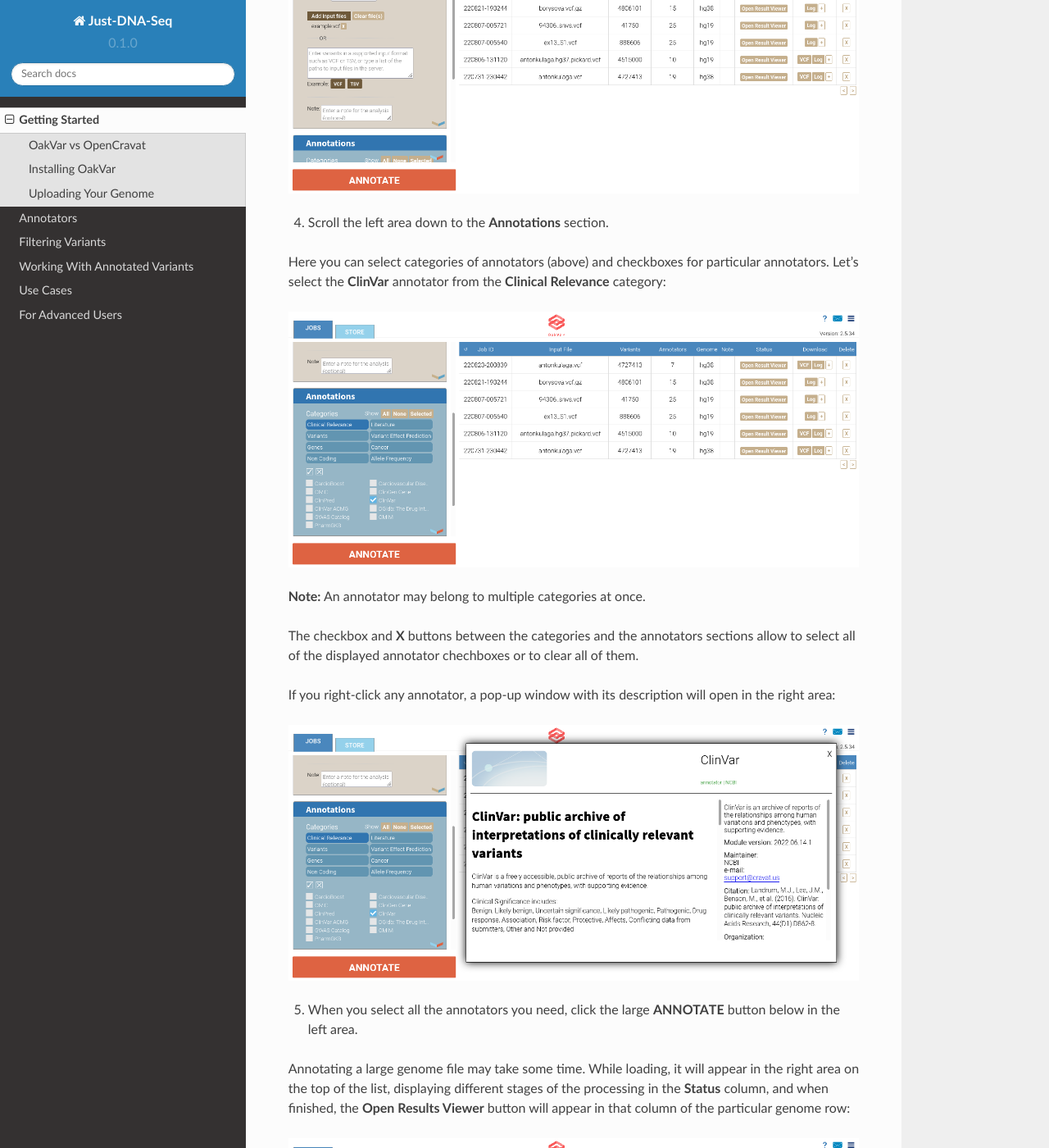
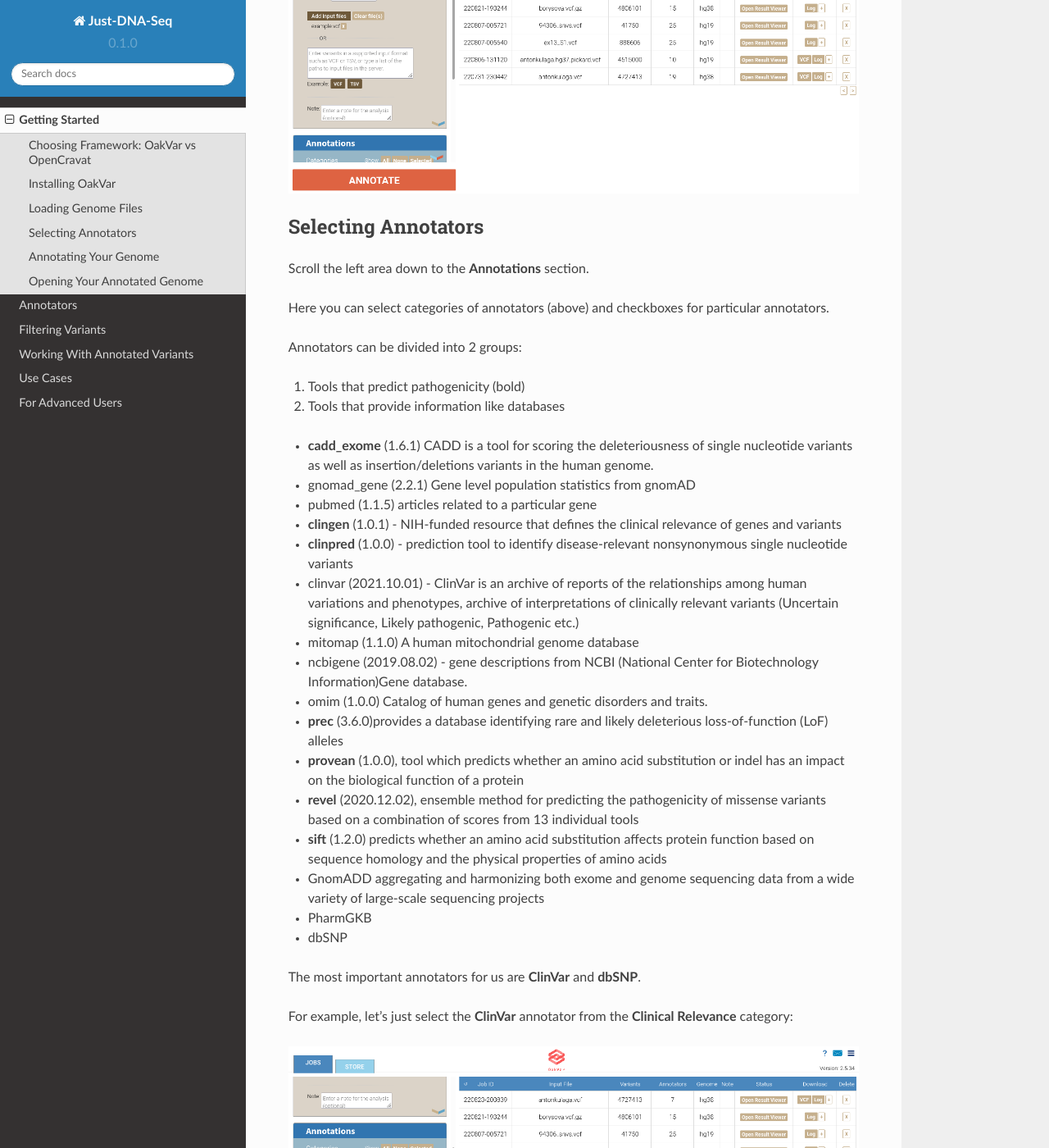
Before and after one commit to dna-seq/just-dna-seq, a Sphinx documentation site: the page built from docs/source/getting_started.rst, in a window 1280 px wide and 1400 px high, scrolled down 1302 px. Shown: the whole window at 82% size. Built offline with Sphinx 7.4.7 and the Read the Docs theme 2.0.0, drawn with Linux system fonts in a browser that asks for light colours; some of the changed text lies outside the part shown.

Commit message:
Update getting_started.rst
Merged the Annotators section inside Getting Started, not to interrupt the action sequence

```diff
--- a/docs/source/getting_started.rst
+++ b/docs/source/getting_started.rst
@@ -1,8 +1,8 @@
 Getting Started
 ===============
 
-OakVar vs OpenCravat
---------------------
+Choosing Framework: OakVar vs OpenCravat
+----------------------------------------
 
 Both OpenCravat and OakVar can be used to annotate a human genome. However, as OakVar is based on OpenCravat and contains more advanced features customized specially for personal longevity genomics, it is recommended to use OakVar, and this documentation is based on it.
 
@@ -13,7 +13,7 @@
 
 Instructions how to install OakVar could be found in the OakVar documentation: https://oakvar.readthedocs.io/en/latest/
 
-Uploading Your Genome
+Loading Genome Files
 ---------------------
 
 1. Open OakVar in your browser. You will see the index page:
@@ -32,9 +32,53 @@
 .. image:: vcf-loaded.png
   :alt: vcf files loaded
 
-4. Scroll the left area down to the **Annotations** section.
+Selecting Annotators
+--------------------
 
-Here you can select categories of annotators (above) and checkboxes for particular annotators. Let's select the **ClinVar** annotator from the **Clinical Relevance** category:
+Scroll the left area down to the **Annotations** section.
+
+Here you can select categories of annotators (above) and checkboxes for particular annotators.
+
+Annotators can be divided into 2 groups:
+
+1) Tools that predict pathogenicity (bold)
+2) Tools that provide information like databases
+
+• **cadd_exome** (1.6.1) CADD is a tool for scoring the deleteriousness of single nucleotide variants as well as insertion/deletions variants in the human genome.
+
+• gnomad_gene (2.2.1) Gene level population statistics from gnomAD
+
+• pubmed (1.1.5) articles related to a particular gene
+
+• **clingen** (1.0.1) - NIH-funded resource that defines the clinical relevance of genes and variants
+
+• **clinpred** (1.0.0) - prediction tool to identify disease-relevant nonsynonymous single nucleotide variants
+
+• clinvar (2021.10.01) - ClinVar is an archive of reports of the relationships among human variations and phenotypes, archive of interpretations of clinically relevant variants (Uncertain significance, Likely pathogenic, Pathogenic etc.)
+
+• mitomap (1.1.0) A human mitochondrial genome database
+
+• ncbigene (2019.08.02) -  gene descriptions from NCBI (National Center for Biotechnology Information)Gene database.
+
+• omim (1.0.0) Catalog of human genes and genetic disorders and traits.
+
+• **prec** (3.6.0)provides a database identifying rare and likely deleterious loss-of-function (LoF) alleles
+
+• **provean** (1.0.0), tool which predicts whether an amino acid substitution or indel has an impact on the biological function of a protein
+
+• **revel** (2020.12.02), ensemble method for predicting the pathogenicity of missense variants based on a combination of scores from 13 individual tools
+
+• **sift** (1.2.0) predicts whether an amino acid substitution affects protein function based on sequence homology and the physical properties of amino acids
+
+• GnomADD aggregating and harmonizing both exome and genome sequencing data from a wide variety of large-scale sequencing projects
+
+• PharmGKB
+
+• dbSNP
+
+The most important annotators for us are **ClinVar** and **dbSNP**.
+
+For example, let's just select the **ClinVar** annotator from the **Clinical Relevance** category:
 
 .. image:: select-annotations.png
   :alt: Selecting annotators
@@ -48,11 +92,17 @@
 .. image:: annotation-description.png
   :alt: Annotator description
 
-5. When you select all the annotators you need, click the large **ANNOTATE** button below in the left area.
+Annotating Your Genome
+----------------------
+
+When you select all the annotators you need, click the large **ANNOTATE** button below in the left area.
 
 Annotating a large genome file may take some time. While loading, it will appear in the right area on the top of the list, displaying different stages of the processing in the **Status** column, and when finished, the **Open Results Viewer** button will appear in that column of the particular genome row:
 
 .. image:: genome-annotated.png
   :alt: Genome annotated
 
+Opening Your Annotated Genome
+----------------------------
+
 Now click the **Open Results Viewer** button, and the annotated genome will open in a new browser tab/window.
```
